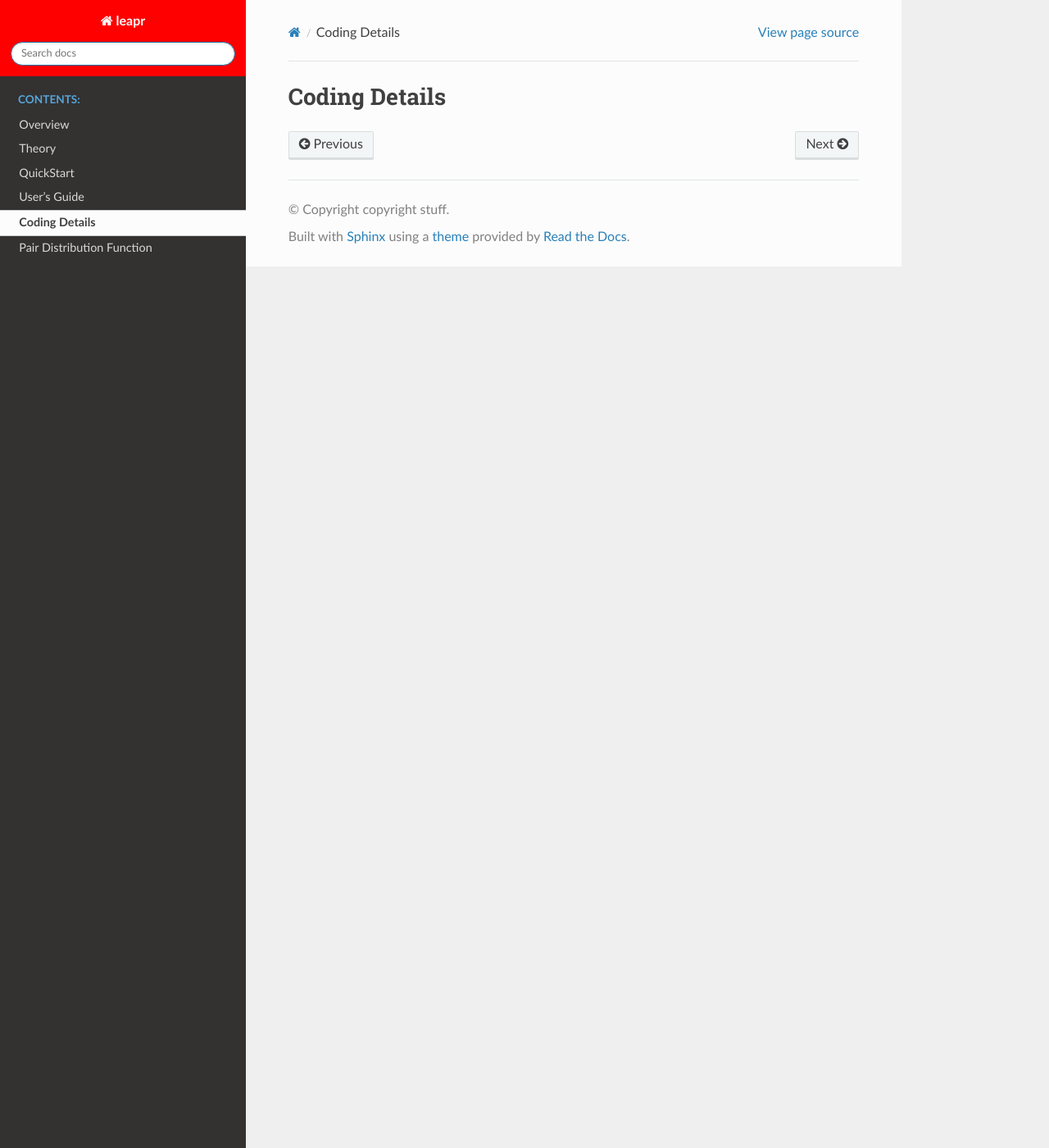
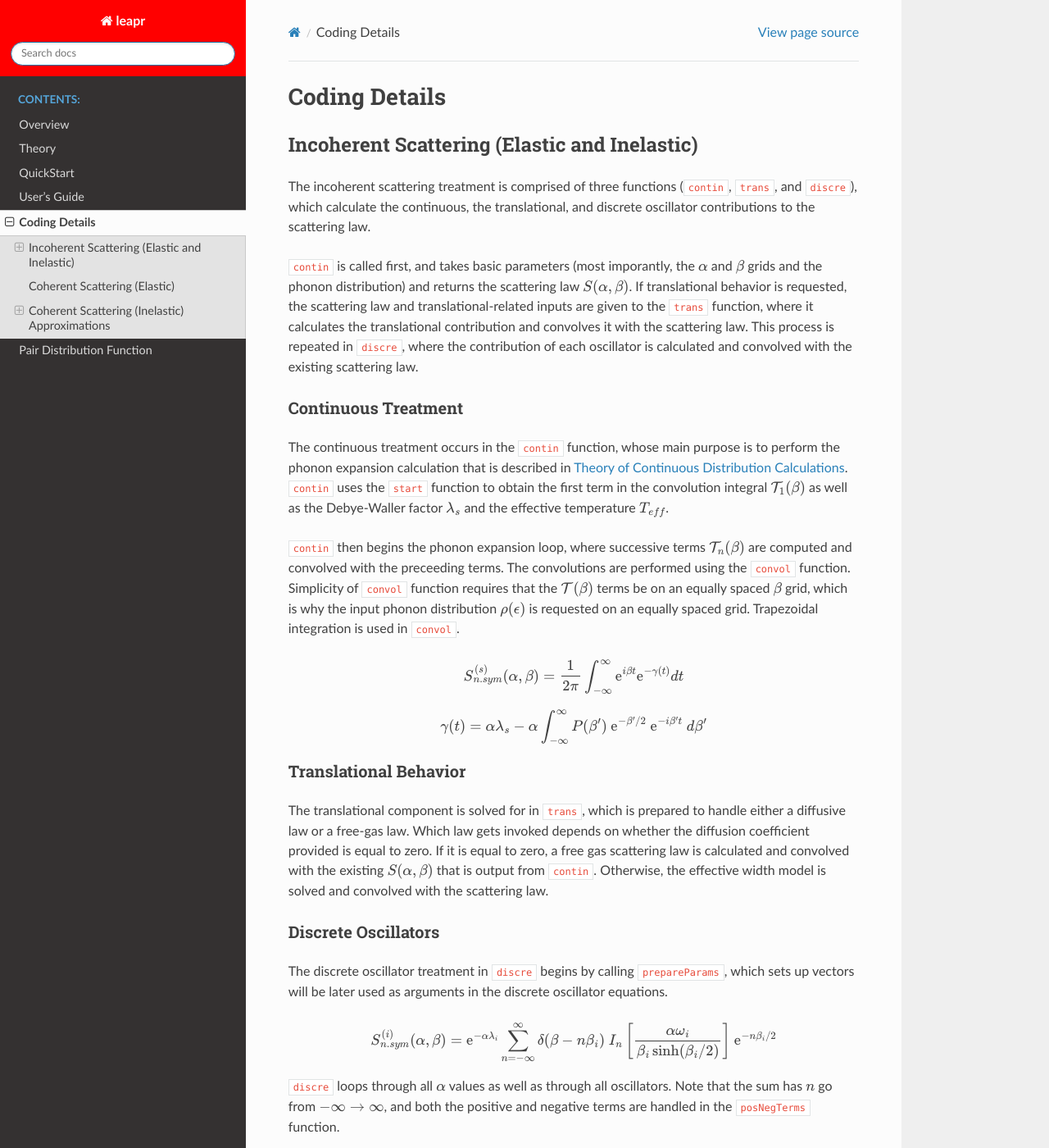
Before and after one commit to njoy/leapr, a Sphinx documentation site: the page built from docs/codingDetails.rst, in a window 1280 px wide and 1400 px high. Shown: the whole window at 82% size. Built offline with Sphinx 7.4.7 and the Read the Docs theme 2.0.0, drawn with Linux system fonts in a browser that asks for light colours; some of the changed text lies outside the part shown.

Commit message:
added more documentation into coding details

```diff
--- a/docs/codingDetails.rst
+++ b/docs/codingDetails.rst
@@ -12,3 +12,60 @@ Coding Details
 
 ..
   COMMENT: .. contents:: Table of Contents
+
+
+Incoherent Scattering (Elastic and Inelastic)
+==============================================
+
+The incoherent scattering treatment is comprised of three functions (``contin``, ``trans``, and ``discre``), which calculate the continuous, the translational, and discrete oscillator contributions to the scattering law.
+
+``contin`` is called first, and takes basic parameters (most imporantly, the :math:`\alpha` and :math:`\beta` grids and the phonon distribution) and returns the scattering law :math:`S(\alpha,\beta)`. If translational behavior is requested, the scattering law and translational-related inputs are given to the ``trans`` function, where it calculates the translational contribution and convolves it with the scattering law. This process is repeated in ``discre``, where the contribution of each oscillator is calculated and convolved with the existing scattering law.
+
+
+Continuous Treatment
+-------------------------
+The continuous treatment occurs in the ``contin`` function, whose main purpose is to perform the phonon expansion calculation that is described in :ref:`Theory of Continuous Distribution Calculations<theory_incoherent_contin>`. ``contin`` uses the ``start`` function to obtain the first term in the convolution integral :math:`\mathcal{T}_1(\beta)` as well as the Debye-Waller factor :math:`\lambda_s` and the effective temperature :math:`T_{eff}`.
+
+``contin`` then begins the phonon expansion loop, where successive terms :math:`\mathcal{T}_n(\beta)` are computed and convolved with the preceeding terms. The convolutions are performed using the ``convol`` function. Simplicity of ``convol`` function requires that the :math:`\mathcal{T}(\beta)` terms be on an equally spaced :math:`\beta` grid, which is why the input phonon distribution :math:`\rho(\epsilon)` is requested on an equally spaced grid. Trapezoidal integration is used in ``convol``.
+
+
+
+.. math::
+    S^{(s)}_{n.sym}(\alpha, \beta)=\frac{1}{2 \pi} \int_{-\infty}^{\infty} \mathrm{e}^{i \beta t} \mathrm{e}^{-\gamma(t)} d t
+
+.. math::
+    \gamma(t)=\alpha\lambda_s -\alpha \int_{-\infty}^\infty P(\beta')~\mathrm{e}^{-\beta'/2}~\mathrm{e}^{-i\beta' t}~d\beta'
+
+
+
+Translational Behavior
+--------------------------------------
+
+The translational component is solved for in ``trans``, which is prepared to handle either a diffusive law or a free-gas law. Which law gets invoked depends on whether the diffusion coefficient provided is equal to zero. If it is equal to zero, a free gas scattering law is calculated and convolved with the existing :math:`S(\alpha,\beta)` that is output from ``contin``. Otherwise, the effective width model is solved and convolved with the scattering law.
+
+
+Discrete Oscillators
+-------------------------
+The discrete oscillator treatment in ``discre`` begins by calling ``prepareParams``, which sets up vectors will be later used as arguments in the discrete oscillator equations.
+
+
+.. math::
+  S^{(i)}_{n.sym}(\alpha,\beta)=\mathrm{e}^{-\alpha\lambda_i}\sum_{n=-\infty}^\infty\delta(\beta-n\beta_i)~I_n\left[\frac{\alpha\omega_i}{\beta_i\sinh(\beta_i/2)}\right]~\mathrm{e}^{-n\beta_i/2}
+
+
+``discre`` loops through all :math:`\alpha` values as well as through all oscillators. Note that the sum has :math:`n` go from :math:`-\infty\rightarrow\infty`, and both the positive and negative terms are handled in the ``posNegTerms`` function.
+
+
+Coherent Scattering (Elastic)
+==============================================
+
+
+Coherent Scattering (Inelastic) Approximations
+================================================
+
+Skold and Vineyard
+------------------------
+
+
+Cold Hydrogen and Deuterium
+-------------------------------
```
Also changed, not shown: docs/theory.rst (+13 -2 lines), 3 other files.
